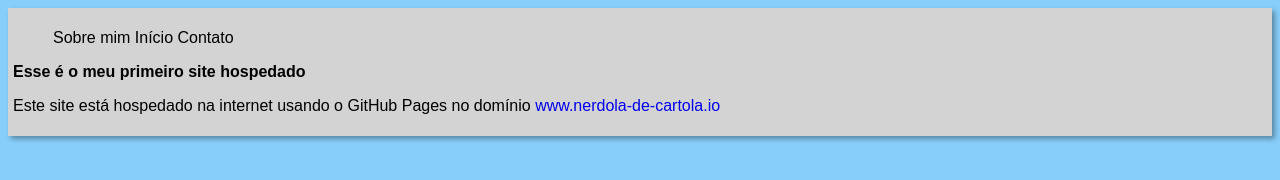
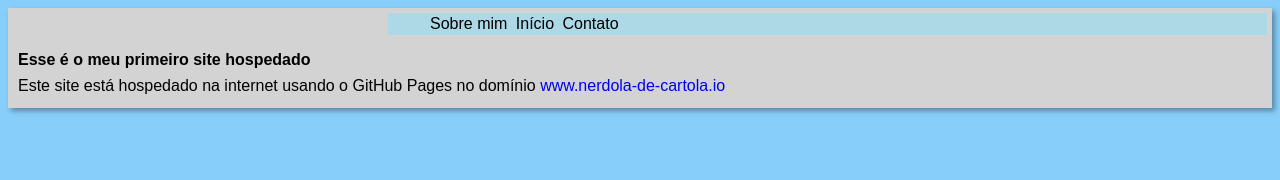
Before and after one commit to nerdola-de-cartola/Git-Github, a plain HTML site: page index.html in a window 1280 px wide. Drawn offline with Linux system fonts and the light colour scheme.

Commit message:
Update style.css

```diff
--- a/style.css
+++ b/style.css
@@ -14,10 +14,21 @@ main {
     box-shadow: 3px 3px 5px rgba(0, 0, 0, 0.342);
 }
 
+p, h1 {
+    margin: 8px 5px;
+}
+
 a{
     text-decoration: none;
 }
 
+ul {
+    margin-top: 0px;
+    margin-left: 375px;
+    background-color: lightblue;
+}
+
 li {
-    display: inline;
+    display: inline-block;
+    margin: 2px;
 }
```
